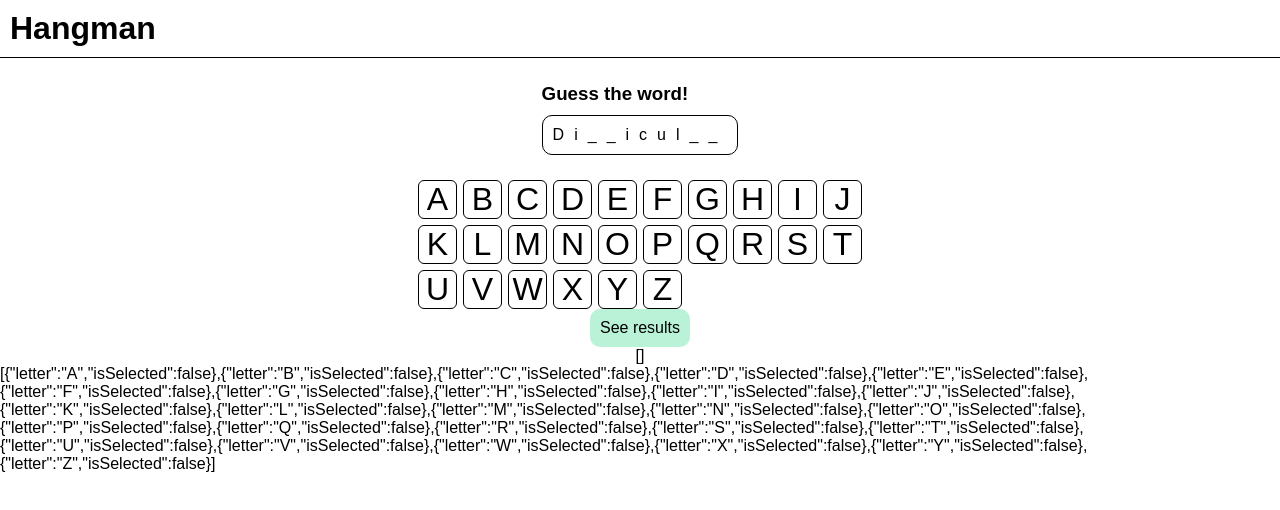
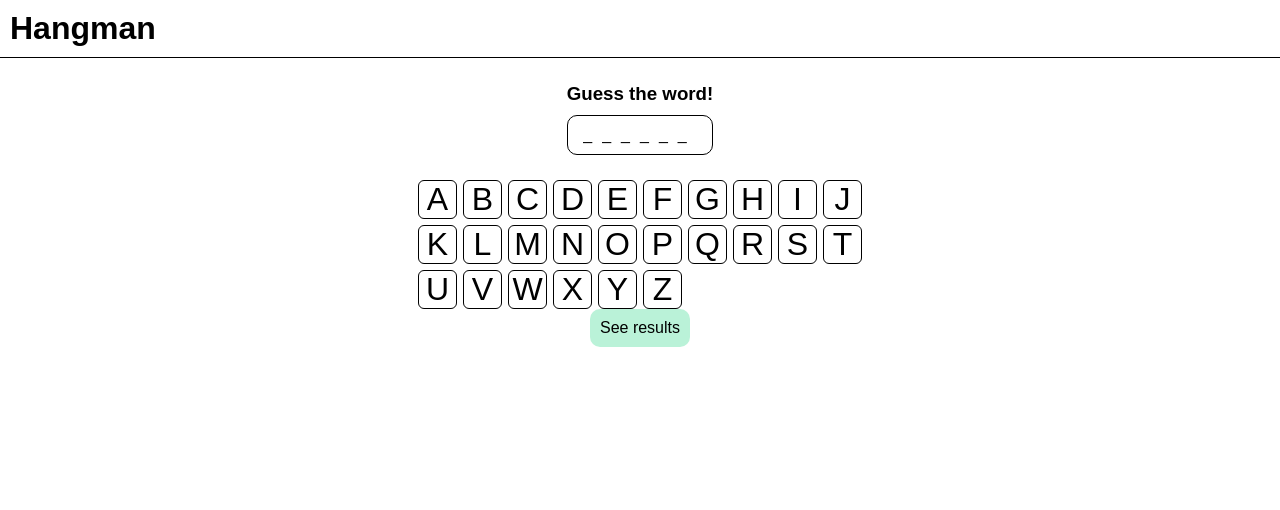
Before and after one commit to taktsoft-campus-talents/hangman-deluxe, a React (Vite) app: page /game in a window 1280 px wide. Shown: the top 510 px of the page. Built offline with nearby package versions, Linux system fonts and the light colour scheme.

Commit message:
update hiddenWord according to selected letters

```diff
--- a/src/components/DisplayWord.jsx
+++ b/src/components/DisplayWord.jsx
@@ -10,8 +10,6 @@ function DisplayWord({ word = "Di??icul??" }) {
   } else {
     result = word;
   }
-
-  console.log(result);
 
   return (
     <div className="word_container">
--- a/src/pages/Game.jsx
+++ b/src/pages/Game.jsx
@@ -30,9 +30,19 @@ export default function Game() {
     }
   });
 
+  const fullWordLetters = fullWord.split("");
+  const hiddenWordLetters = fullWordLetters.map((letter) => {
+    if (guessedLetters.includes(letter)) {
+      return letter;
+    } else {
+      return "?";
+    }
+  });
+  const hiddenWord = hiddenWordLetters.join("");
+
   return (
     <section className="game_section">
-      <DisplayWord></DisplayWord>
+      <DisplayWord word={hiddenWord}></DisplayWord>
       <AlphabetDisplay
         alphabet={alphabet}
         onLetterSelect={handleLetterSelect}
@@ -40,8 +50,6 @@ export default function Game() {
       <Link to="/result" className="result_btn">
         See results
       </Link>
-      <p>{JSON.stringify(guessedLetters)}</p>
-      <p>{JSON.stringify(alphabet)}</p>
     </section>
   );
 }
```
